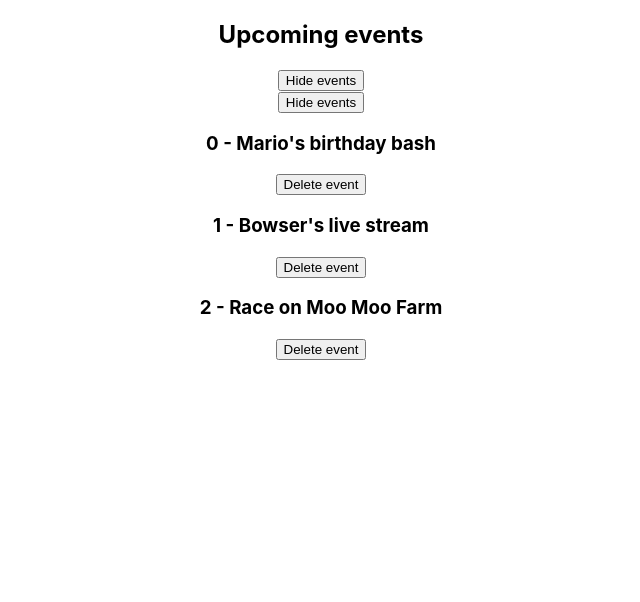
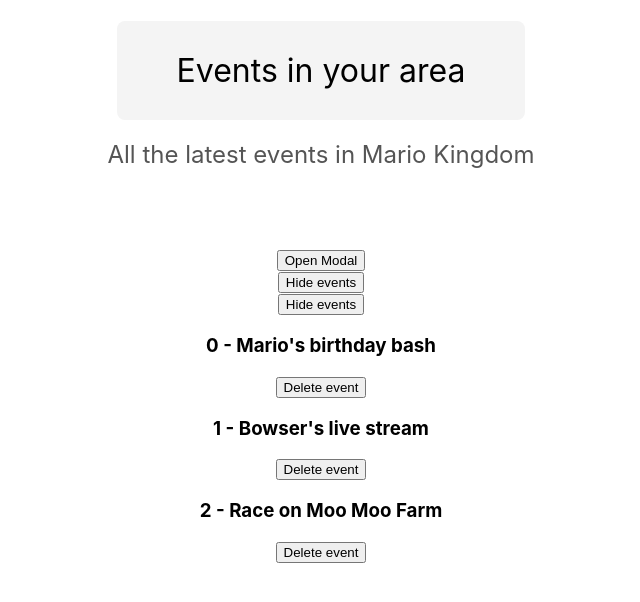
Before and after one commit to annoyingmouse/build-web-apps-with-react-firebase, a React (Create React App) app: page / in a window 1280 px wide. Shown: the top 602 px of the page, without its empty margins (319-959 px from the left). Built offline with nearby package versions, Linux system fonts and the light colour scheme.

Commit message:
Using props etc.

```diff
--- a/src/App.js
+++ b/src/App.js
@@ -1,7 +1,11 @@
 import './assets/style/App.scss';
-import { useState } from 'react';
+import React, { useState } from 'react';
+import Title from './components/Title/Title';
+import Modal from './components/Modal/Modal';
+import EventList from './components/EventList/EventList';
 
 function App() {
+  const [showModal, setShowModal] = useState(false);
   const [showEvents, setShowEvents] = useState(true);
   const [events, setEvents] = useState([
     {
@@ -18,11 +22,24 @@ function App() {
 
   const handleClick = id => setEvents((prevEvents) => prevEvents.filter(event => event.id !== id))
 
+  const handleClose = () => setShowModal(false)
+
+  const handleOpen = () => setShowModal(true)
+
+  const subtitle = "All the latest events in Mario Kingdom"
+
   return (
     <div className="app">
-      <h2>Upcoming events</h2>
+      <Title title="Events in your area"
+             subtitle={subtitle}/>
       <div>
-      <button type="button"
+        {/* <button type="button"
+                onClick={handleOpen}>Open Modal</button> */}
+        <button type="button"
+                onClick={() => setShowModal(true)}>Open Modal</button>
+      </div>
+      <div>
+        <button type="button"
                 onClick={() => setShowEvents(!showEvents)}>{showEvents ? 'Hide' : 'Show'} events</button>
       </div>
       {showEvents && (
@@ -37,12 +54,13 @@ function App() {
                   onClick={() => setShowEvents(true)}>Show events</button>
         </div>
       )}
-      {showEvents && events.map((event, index) => (
-        <div key={event.id}>
-          <h3>{index} - {event.title}</h3>
-          <button onClick={() => handleClick(event.id)}>Delete event</button>
-        </div>
-      ))}
+      {showEvents && <EventList events={events}
+                                handleClick={handleClick}/>}
+      {showModal && (<Modal handleClose={handleClose}>
+        <h2>10% Off Coupon Code!!</h2>
+        <p>Use the code NINJA10 at the checkout</p>
+      </Modal>)}
+
     </div>
   );
 }
--- /dev/null
+++ b/src/components/EventList/EventList.js
@@ -0,0 +1,10 @@
+import React from "react"
+
+export default function EventList({events, handleClick}) {
+  return events.map((event, index) => (
+    <React.Fragment key={event.id}>
+      <h3>{index} - {event.title}</h3>
+      <button onClick={() => handleClick(event.id)}>Delete event</button>
+    </React.Fragment>
+  ))
+}
--- /dev/null
+++ b/src/components/Modal/Modal.js
@@ -0,0 +1,15 @@
+import './Modal.scss'
+import ReactDOM from 'react-dom'
+
+export default function Modal({children, handleClose}) {
+  return ReactDOM.createPortal(
+    (
+      <div className="modal-backdrop">
+        <div className="modal">
+          {children}
+          <button type="button"
+                  onClick={handleClose}>Close</button>
+        </div>
+      </div>
+    ), document.body)
+}
--- /dev/null
+++ b/src/components/Modal/Modal.scss
@@ -0,0 +1,15 @@
+.modal-backdrop {
+  position: fixed;
+  top: 0;
+  right: 0;
+  bottom: 0;
+  left: 0;
+  background-color: rgba(0, 0, 0, 0.5);
+  .modal {
+    padding: 30px;
+    max-width: 480px;
+    margin: 200px auto;
+    background: #fff;
+    border-radius: 10px;
+  }
+}
--- /dev/null
+++ b/src/components/Title/Title.js
@@ -0,0 +1,11 @@
+import './Title.scss'
+
+export default function Title({title, subtitle}) {
+  return (
+    <>
+        <h1 className="title">{title}</h1>
+        <br/>
+        <h2 className="subtitle">{subtitle}</h2>
+    </>
+  );
+}
--- /dev/null
+++ b/src/components/Title/Title.scss
@@ -0,0 +1,16 @@
+.title {
+  display: inline-block;
+  padding: 30px 60px;
+  background: #f4f4f4;
+  border-radius: 8px;
+  font-weight: normal;
+  margin-bottom: 10px;
+}
+.subtitle {
+  display: inline-block;
+  color: #555;
+  font-weight: normal;
+  padding-bottom: 20px;
+  margin-top: 10px;
+  margin-bottom: 60px;
+}
```
